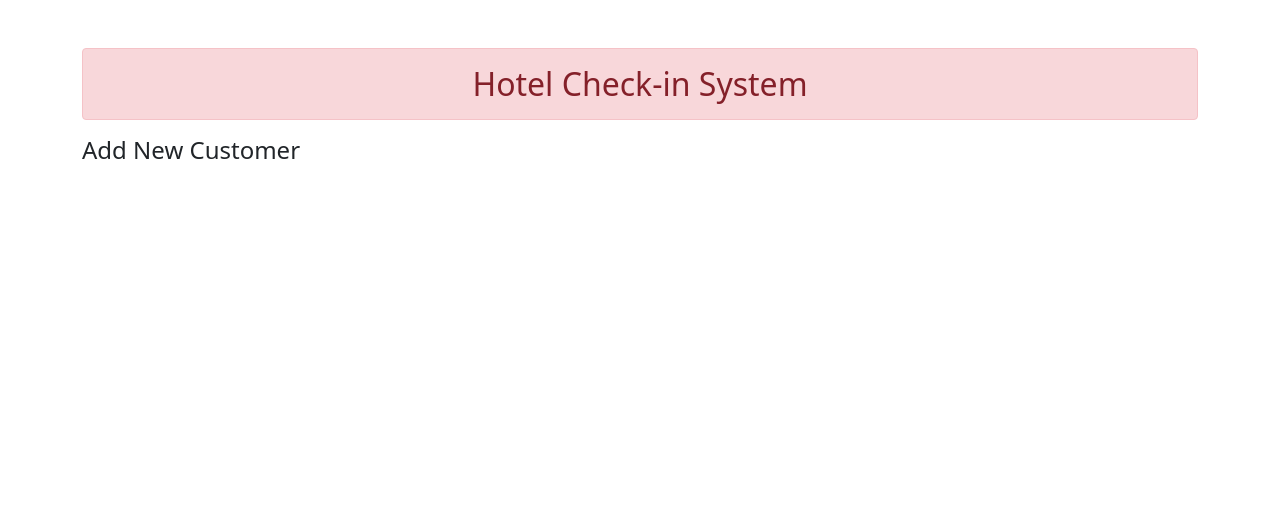
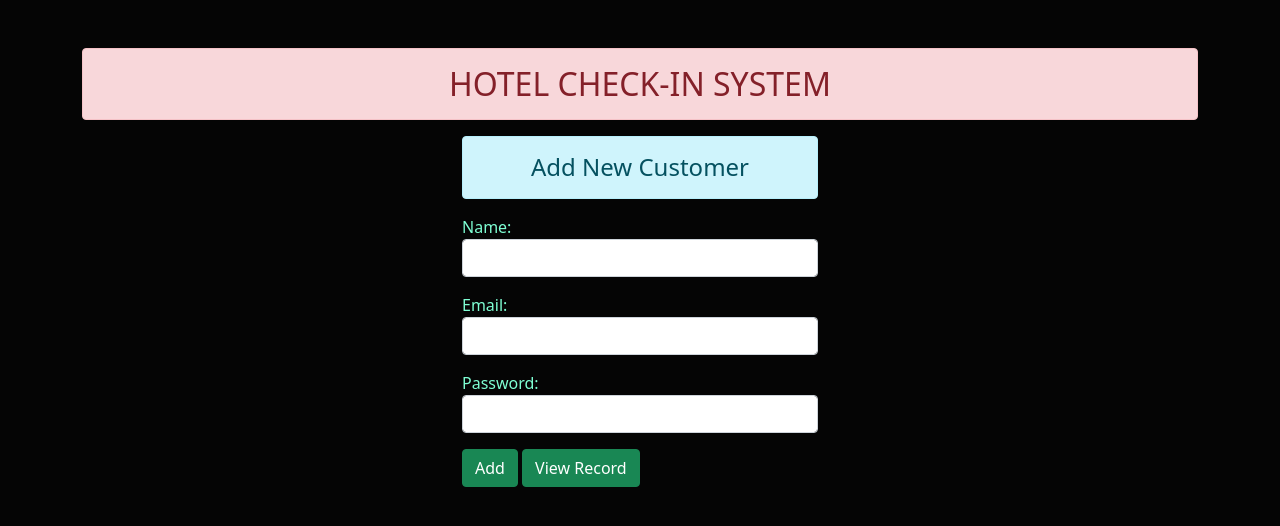
Before and after one commit to sushn09/HotelCheckin, a Django app: page / in a window 1280 px wide. Shown: the top 526 px of the page. Run offline with Django 3.2, Linux system fonts and the light colour scheme; some libraries are stand-ins or nearby versions.

Commit message:
Insert Data to Database

```diff
--- /dev/null
+++ b/enroll/forms.py
@@ -0,0 +1,13 @@
+#from django.core import validators
+from django import forms
+from .models import User
+
+class CustomerRegistration(forms.ModelForm):
+    class Meta:
+        model = User
+        fields = ['name', 'email', 'password']
+        widgets = {
+            'name': forms.TextInput(attrs={'class':'form-control'}),
+            'email': forms.EmailInput(attrs={'class':'form-control'}),
+            'password': forms.PasswordInput(attrs={'class':'form-control'}),
+        }
--- a/enroll/templates/enroll/add_and_show.html
+++ b/enroll/templates/enroll/add_and_show.html
@@ -1,4 +1,15 @@
 {% extends 'enroll/base.html' %}
 {% block content %}
-<h4>Add New Customer</h4>
+<div class="row" style="color:aquamarine">
+    <div class="col-sm-4"></div>
+    <div class="col-sm-4">
+        <h4 class="text-center alert alert-info">Add New Customer</h4>
+        <form action="" method="POST">
+            {% csrf_token %}
+            {{form.as_p}}
+            <input type="submit" class="btn btn-success" value="Add">
+            <a href="enroll\templates\enroll\view_records.html"><input type="button" class="btn btn-success" value="View Record"></a>
+        </form>
+    </div>
+</div>
 {% endblock content %}
--- a/enroll/templates/enroll/base.html
+++ b/enroll/templates/enroll/base.html
@@ -8,9 +8,9 @@
     <title>Hotel Check-in</title>
     <link rel="stylesheet" href="{% static 'enroll/css/bootstrap.css' %}">
 </head>
-<body>
+<body style="background-color:rgb(5, 5, 5)">
     <div class="container mt-5">
-        <h2 class="text-center alert alert-danger">Hotel Check-in System</h2>
+        <h2 class="text-center text-uppercase alert alert-danger">Hotel Check-in System</h2>
         {% block content %} {% endblock content %}
 
     </div>
--- a/enroll/views.py
+++ b/enroll/views.py
@@ -1,5 +1,19 @@
 from django.shortcuts import render
+from .forms import CustomerRegistration
+from .models import User
 
 # Create your views here.
 def add_show(request):
-    return render(request, 'enroll/add_and_show.html')
+    if request.method == 'POST':
+        fm = CustomerRegistration(request.POST)
+        if fm.is_valid():
+            nm = fm.cleaned_data['name']
+            em = fm.cleaned_data['email']
+            pw = fm.cleaned_data['password']
+            reg = User(name=nm, email=em, password=pw)
+            reg.save()
+            fm = CustomerRegistration()
+    else:
+        fm = CustomerRegistration()
+        # cus = User.objects.all()
+    return render(request, 'enroll/add_and_show.html', {'form':fm})
```
Also changed, not shown: db.sqlite3.
